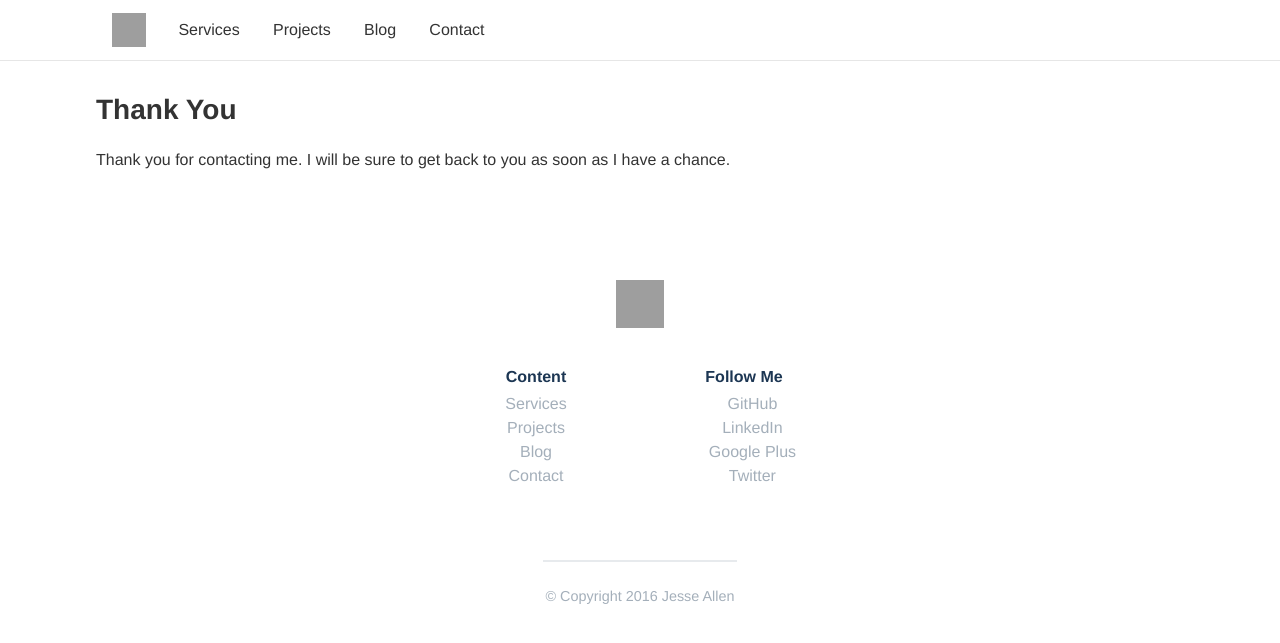
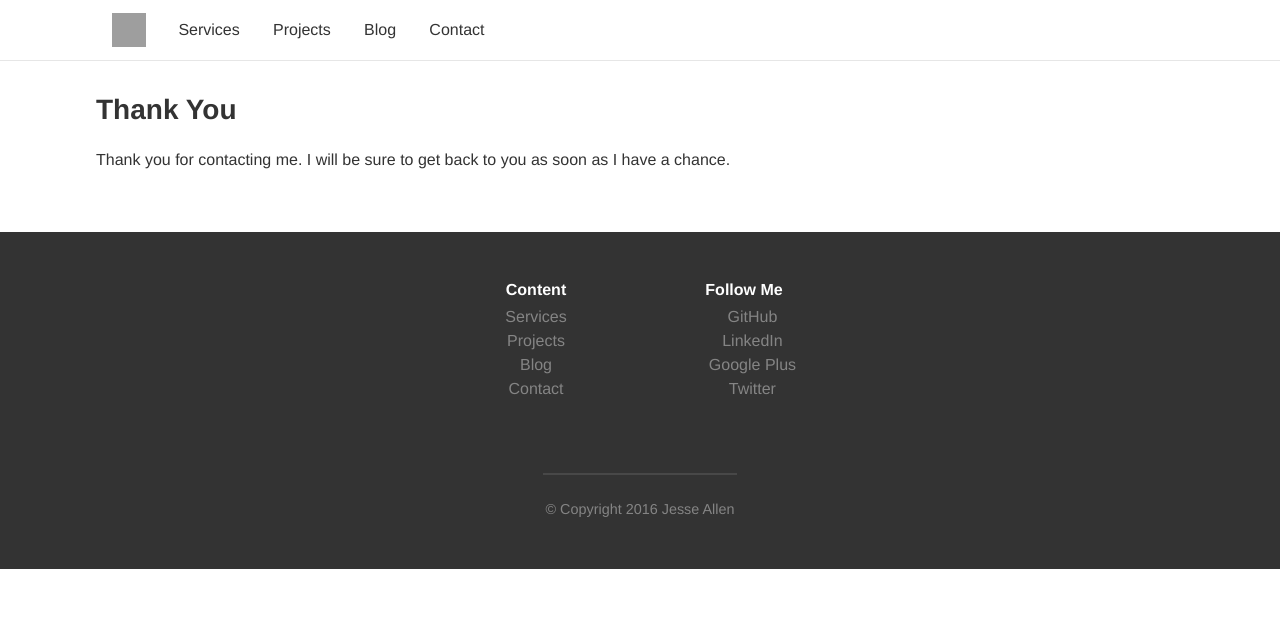
Before and after one commit to jessecarl/jessecarl.github.io, a Jekyll site: the page built from thanks.html, in a window 1280 px wide. Shown: the top 643 px of the page. Built offline with Jekyll 4.4.1, drawn with Linux system fonts in a browser that asks for light colours; grey boxes are pictures that could not be loaded.

Commit message:
Remove logo from footer
Removes the gravitar logo from the footer.

```diff
--- a/_includes/footer.html
+++ b/_includes/footer.html
@@ -1,7 +1,4 @@
 <footer class="footer" role="contentinfo">
-  <div class="footer-logo">
-    <img src="{{ site.logo_url }}" alt="{{ site.name }}" />
-  </div>
   <div class="footer-links">
     <ul>
       <li><h3>Content</h3></li>
--- a/_sass/footer.scss
+++ b/_sass/footer.scss
@@ -3,8 +3,8 @@
   $action-color: #477DCA !default;
   $medium-screen: em(640) !default;
   $large-screen: em(860) !default;
-  $footer-background: white;
-  $footer-color: desaturate(darken($action-color, 20%), 30%);
+  $footer-color: white;
+  $footer-background: $dark-gray;
   $footer-link-color: transparentize($footer-color, 0.6);
   $footer-disclaimer-color: transparentize($footer-color, 0.6);
 
@@ -17,7 +17,10 @@
     text-align: center;
 
     img {
-      height: 3em;
+      height: 5em;
+      padding: 1em;
+      background: white;
+      border-radius: 3px;
     }
   }
 
```
